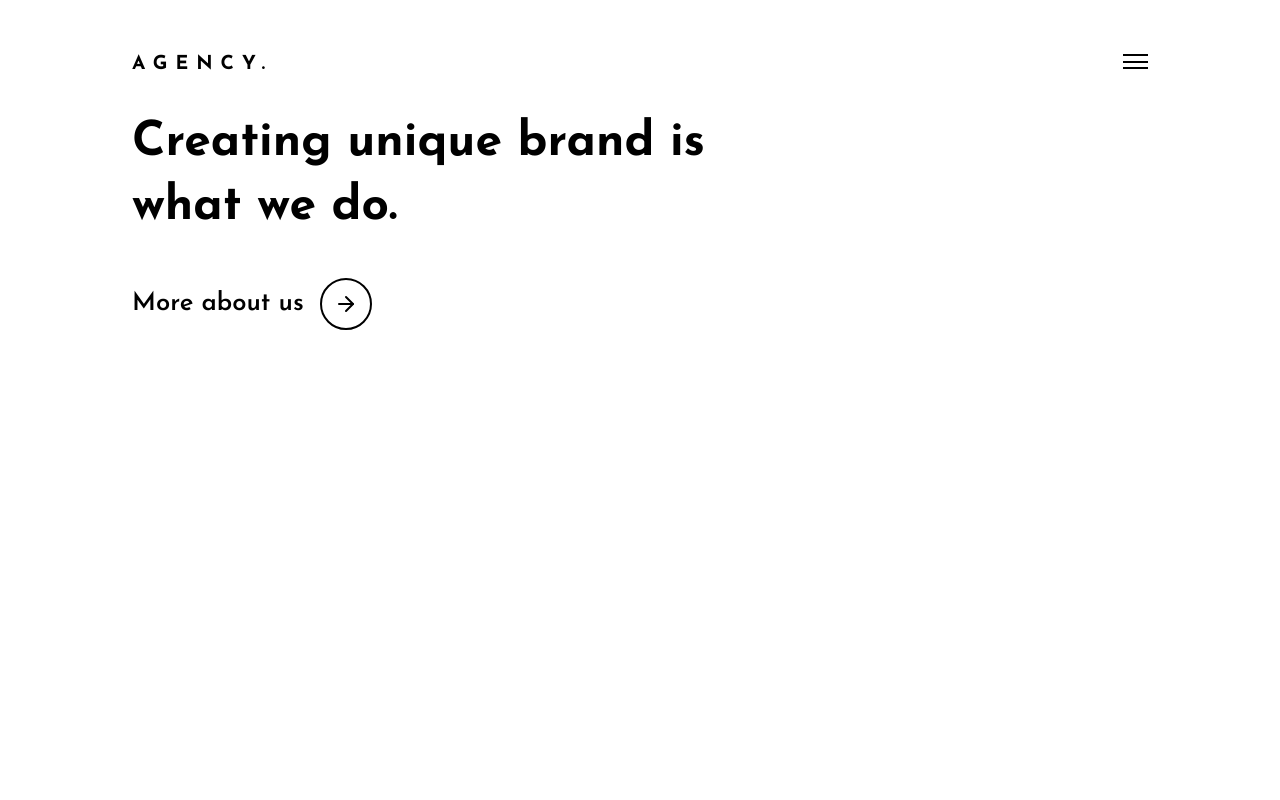
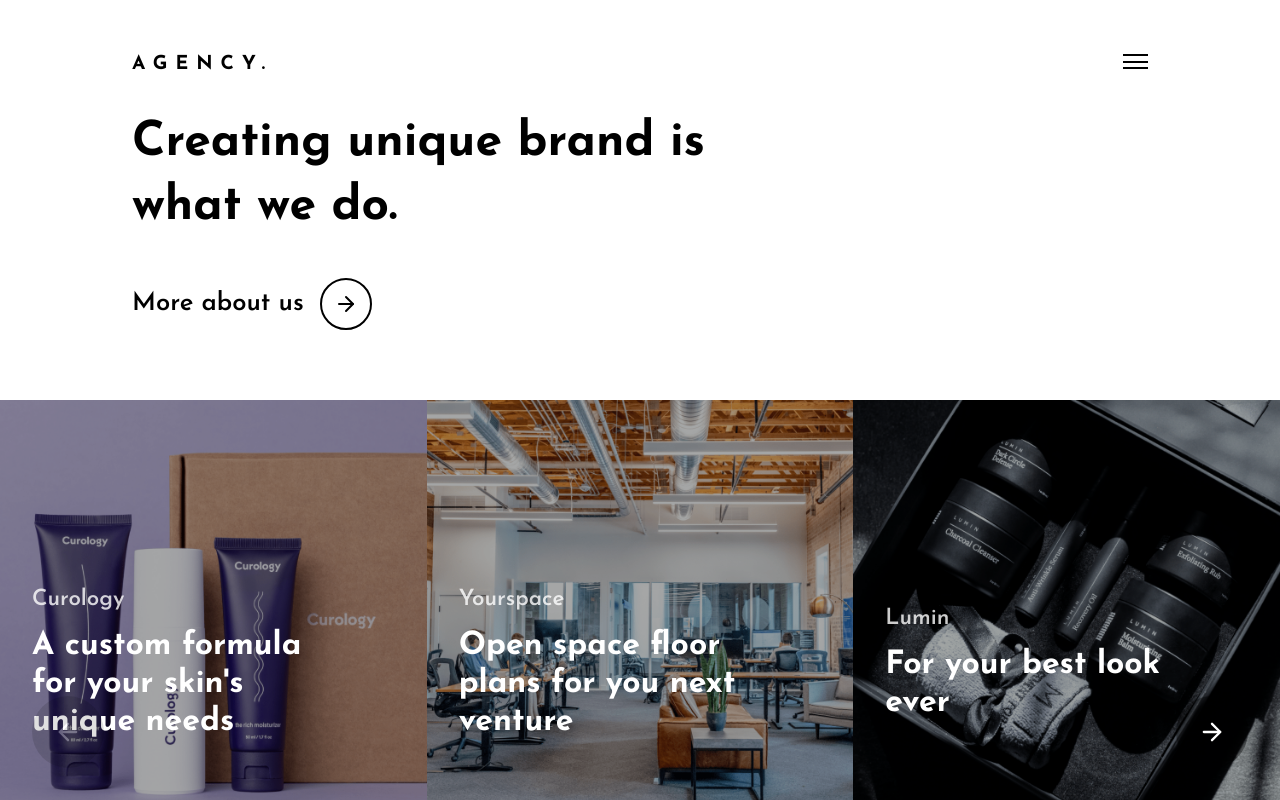
Before and after one commit to MironBanks/agency_react, a React (Create React App) app: page / in a window 1280 px wide. Built offline with nearby package versions, Linux system fonts and the light colour scheme.

Commit message:
cases component

```diff
--- a/src/App.js
+++ b/src/App.js
@@ -2,6 +2,7 @@
 import "./styles/App.scss";
 import Header from "./components/header"
 import Banner from "./components/banner";
+import Cases from "./components/cases";
 
 function App() {
 
@@ -16,6 +17,7 @@
     <div className='App'>
       <Header />
       <Banner />
+      <Cases />
     </div>
   );
 }
--- /dev/null
+++ b/src/components/cases.js
@@ -0,0 +1,60 @@
+import React from 'react';
+import { ReactComponent as CasesNext } from '../assets/arrow-right.svg'
+import { ReactComponent as CasesPrev } from '../assets/arrow-left.svg'
+
+
+const caseStudies = [
+    {
+        id: 1,
+        subtitle: 'Curology',
+        title: "A custom formula for your skin's unique needs",
+        img: 'curology-min'
+    },
+    {
+        id: 2,
+        subtitle: 'Yourspace',
+        title: "Open space floor plans for you next venture",
+        img: 'yourspace-min'
+    },
+    {
+        id: 3,
+        subtitle: 'Lumin',
+        title: "For your best look ever",
+        img: 'lumin-min'
+    }
+]
+
+
+
+
+const Cases = () => {
+    return (
+        <section className="cases">
+            <div className="container-fluid">
+                <div className="cases-navigation">
+                    <div className="cases-arrow prev disabled">
+                        <CasesPrev />
+                    </div>
+                    <div className="cases-arrow next">
+                        <CasesNext />
+                    </div>
+                </div>
+                <div className="row">
+                    {caseStudies.map((caseItem) => (
+                        <div className="case" key={caseItem.id}>
+                            <div className="case-details">
+                                <span>{caseItem.subtitle}</span>
+                                <h2>{caseItem.title}</h2>
+                            </div>
+                            <div className="case-image">
+                                <img src={require(`../assets/${caseItem.img}.png`)} alt={caseItem.title} />
+                            </div>
+                        </div>
+                    ))}
+                </div>
+            </div>
+        </section>
+    );
+};
+
+export default Cases;
--- a/src/styles/components/cases.scss
+++ b/src/styles/components/cases.scss
@@ -0,0 +1,113 @@
+.cases {
+  height: 50vh;
+  height: calc(var(--vh, 1vh) * 50);
+  .cases-navigation {
+    position: absolute;
+    bottom: 0px;
+    width: 100%;
+    display: flex;
+    justify-content: space-between;
+    align-items: center;
+    z-index: 6;
+    padding: 32px;
+    box-sizing: border-box;
+    @include media("<=tablet") {
+      display: none;
+    }
+    .cases-arrow {
+      background: rgba(0, 0, 0, 0.4);
+      height: 72px;
+      width: 72px;
+      border-radius: 100%;
+      display: flex;
+      align-items: center;
+      justify-content: center;
+      svg {
+        color: $white;
+        height: 28px;
+        width: 28px;
+      }
+      &.disabled {
+        opacity: 0.3;
+      }
+    }
+  }
+  .row {
+    @include media("<=tablet") {
+      flex-direction: column;
+    }
+    .case {
+      position: relative;
+      background: $black;
+      cursor: pointer;
+      &:hover {
+        .case-image {
+          opacity: 0.4;
+        }
+      }
+      .case-details {
+        width: 33.3333vw;
+        height: 50vh;
+        height: calc(var(--vh, 1vh) * 50);
+        display: flex;
+        flex-direction: column;
+        justify-content: center;
+        padding: 32px;
+        box-sizing: border-box;
+        z-index: 1;
+        position: relative;
+        @include media("<=tablet") {
+          width: 100vw;
+        }
+        @include media("<=phone") {
+          padding: 16px;
+        }
+        span {
+          margin-top: 156px;
+          font-size: 1.6rem;
+          opacity: 0.8;
+          color: $white;
+          font-weight: 600;
+          @include media("<=desktop", ">tablet") {
+            font-size: 1.4rem;
+          }
+          @include media("<=phone") {
+            font-size: 1.2rem;
+            line-height: 2.2rem;
+          }
+        }
+        h2 {
+          font-size: 2.4rem;
+          line-height: 3.4rem;
+          width: 85%;
+          margin-top: 16px;
+          color: $white;
+          @include media("<=desktop", ">tablet") {
+            font-size: 2rem;
+            line-height: 2.4rem;
+          }
+          @include media("<=phone") {
+            font-size: 1.7rem;
+            line-height: 2.2rem;
+            margin-top: 8px;
+          }
+        }
+      }
+      .case-image {
+        top: 0;
+        left: 0;
+        width: 100%;
+        height: 100%;
+        overflow: hidden;
+        position: absolute;
+        opacity: 0.65;
+        transition: 0.4s cubic-bezier(0.6, -0.05, 0.1, 0.99);
+        img {
+          height: 100%;
+          width: 100%;
+          object-fit: cover;
+        }
+      }
+    }
+  }
+}
```
Also changed, not shown: 1 other file (tests, documents, lock files or other folders).
